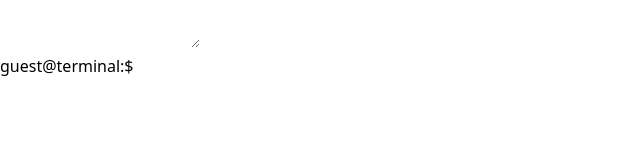
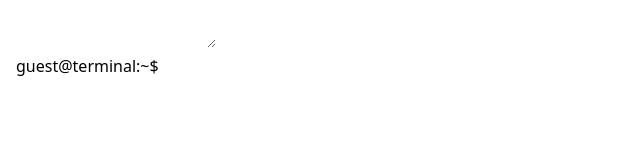
Before and after one commit to sesamDev/terminal-website, a React (Vite) app: page / in a window 1280 px wide. Shown: the top 160 px of the page, without its empty margins (0-640 px from the left). Built offline with nearby package versions, Linux system fonts and the light colour scheme.

Commit message:
new lines added when enter is pressed

```diff
--- a/src/App.jsx
+++ b/src/App.jsx
@@ -1,24 +1,74 @@
-import './App.css'
-import {useEffect, useState} from "react"
+import "./App.css";
 
+import { useEffect, useState } from "react";
 
-function captureKeystroke(e){
-const input = e.target.value;
-return input.slice(-1)
-}
-function App() {
-  const [input, setInput] = useState(()=>[])
-  useEffect(() => {
-    console.log(input)
-
-  }, [input])
-  return (
-    <div>
-      <textarea onChange={(e)=> {
-      setInput((prev) => [...prev,captureKeystroke(e)])}} />
-      <p>{`guest@terminal:$ ${input.join("")}`}</p>
-   </div>
-  )
+function captureKeystroke(e) {
+  const input = e.target.value;
+  return input;
 }
 
-export default App
+function Prompt(props) {
+  const [input, setInput] = useState(() => "");
+  let active = props.active;
+  const user = "guest@terminal:~$";
+
+  useEffect(() => {
+    if (active) {
+      setInput(props.input);
+    }
+  }, [props.input]);
+
+  if (props.depth !== 0)
+    return (
+      <>
+        {(active = false)}
+        <p>{`${user} ${input}`}</p>
+        <Prompt active={true} input={props.input} depth={props.depth - 1} />
+      </>
+    );
+
+  return (
+    <>
+      <p>{`${user} ${input}`}</p>
+    </>
+  );
+}
+
+function App() {
+  const [input, setInput] = useState(() => "");
+  const [numberOfLines, setNumberOfLines] = useState(() => 0);
+  console.log(numberOfLines);
+
+  function handleEnterKey(e) {
+    if (e.key !== "Enter") return;
+    const textArea = document.querySelector("textarea");
+    textArea.value = "";
+
+    setNumberOfLines((prev) => ++prev);
+
+    return console.log(e.key);
+  }
+
+  useEffect(() => {
+    document.addEventListener("keydown", (e) => {
+      handleEnterKey(e);
+    });
+    return () => {
+      // document.removeEventListener("keydown", (e) => {
+      //   handleEnterKey(e);
+      // });
+    };
+  }, []);
+  return (
+    <div className="mx-4">
+      <textarea
+        onChange={(e) => {
+          setInput(captureKeystroke(e));
+        }}
+      />
+      <Prompt active={true} input={input} depth={numberOfLines} />
+    </div>
+  );
+}
+
+export default App;
```
